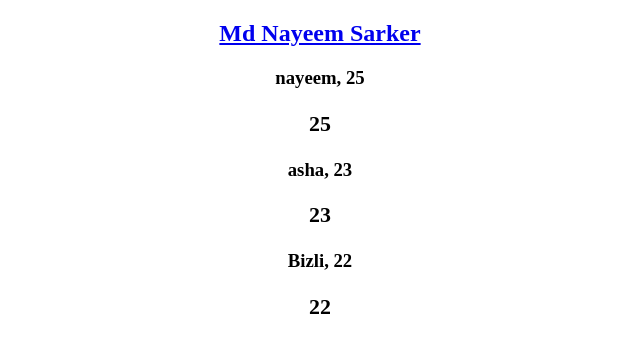
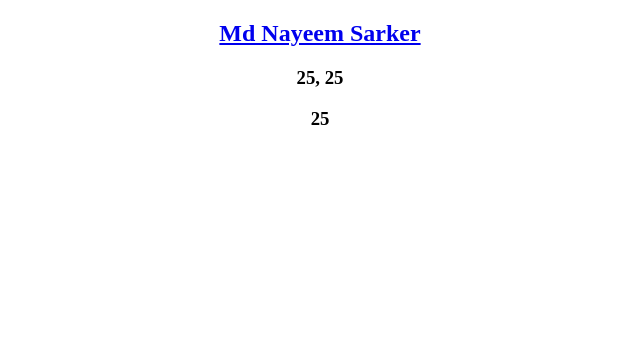
Before and after one commit to mdnayeemsarker/learning-react-js, a React (Create React App) app: page / in a window 1280 px wide. Shown: the top 352 px of the page, without its empty margins (320-960 px from the left). Built offline with nearby package versions, Linux system fonts and the light colour scheme.

Commit message:
Props types

```diff
--- a/package.json
+++ b/package.json
@@ -6,6 +6,7 @@
     "@testing-library/jest-dom": "^5.16.5",
     "@testing-library/react": "^13.4.0",
     "@testing-library/user-event": "^13.5.0",
+    "prop-types": "^15.8.1",
     "react": "^18.2.0",
     "react-dom": "^18.2.0",
     "react-scripts": "5.0.1",
--- a/src/App.js
+++ b/src/App.js
@@ -10,9 +10,7 @@ function App() {
       <a className="App-link" href="https://www.facebook.com/mdnayeemsarkar03" target="_blank" rel="noopener noreferrer">
         <h2>{name}</h2>
       </a>
-      <Students name="nayeem" age={25} />
-      <Students name="asha" age={23} />
-      <Students name="Bizli" age={22} />
+      <Students name="25" age={25} />
     </div>
   );
 }
--- a/src/components/Students.js
+++ b/src/components/Students.js
@@ -1,12 +1,25 @@
 import React from 'react'
 import Common from './Common'
+import propTypes from 'prop-types'
 const Students = (props) => {
   return (
     <div>
-        <h3>{props.name}, {props.age}<Common age={props.age} /></h3>
+        <h3>{props.name}, {props.age}</h3>
+        <Common age={props.age} />
 
     </div>
   )
 }
 
+// Students.prototypes = {
+//     name: propTypes.string,
+//     age: propTypes.array
+// }
+
+Students.propTypes = {
+    name: propTypes.string,
+    age: propTypes.number
+}
+
+
 export default Students
```
Also changed, not shown: 1 other file (tests, documents, lock files or other folders).
